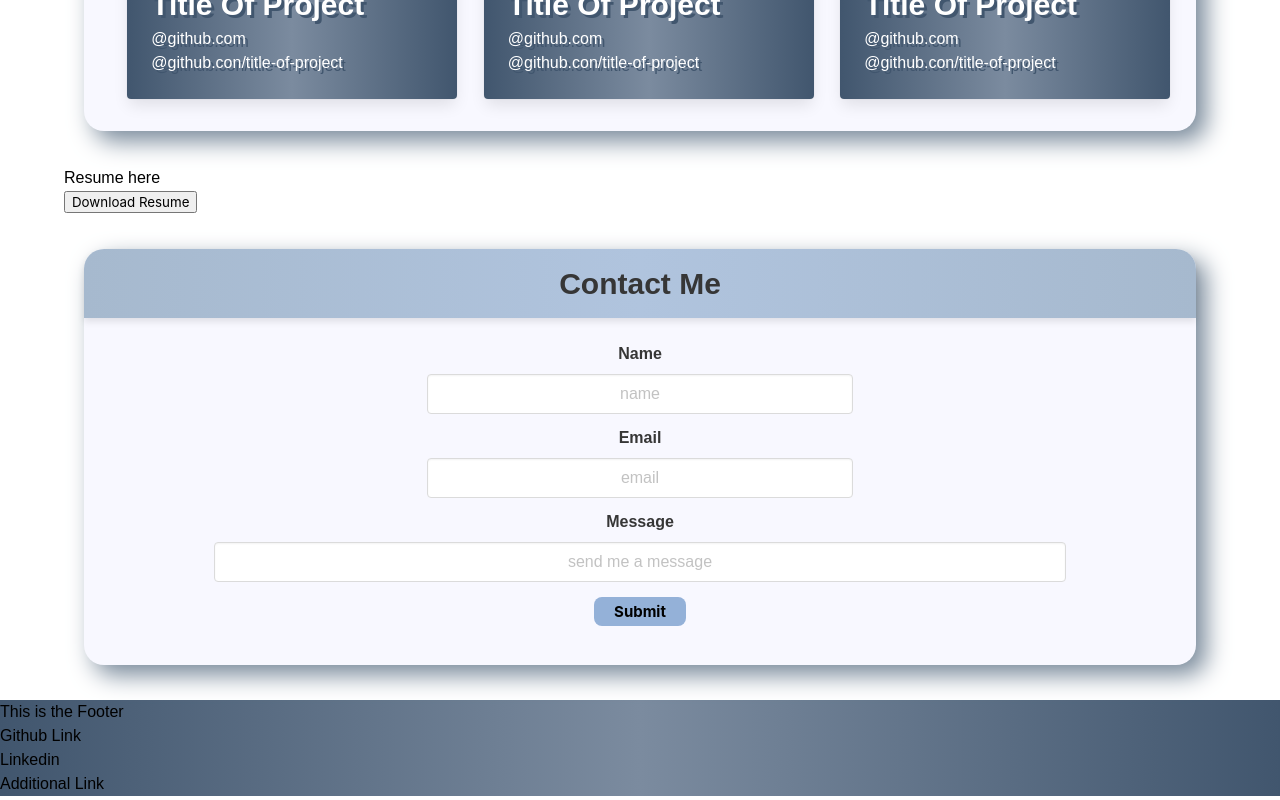
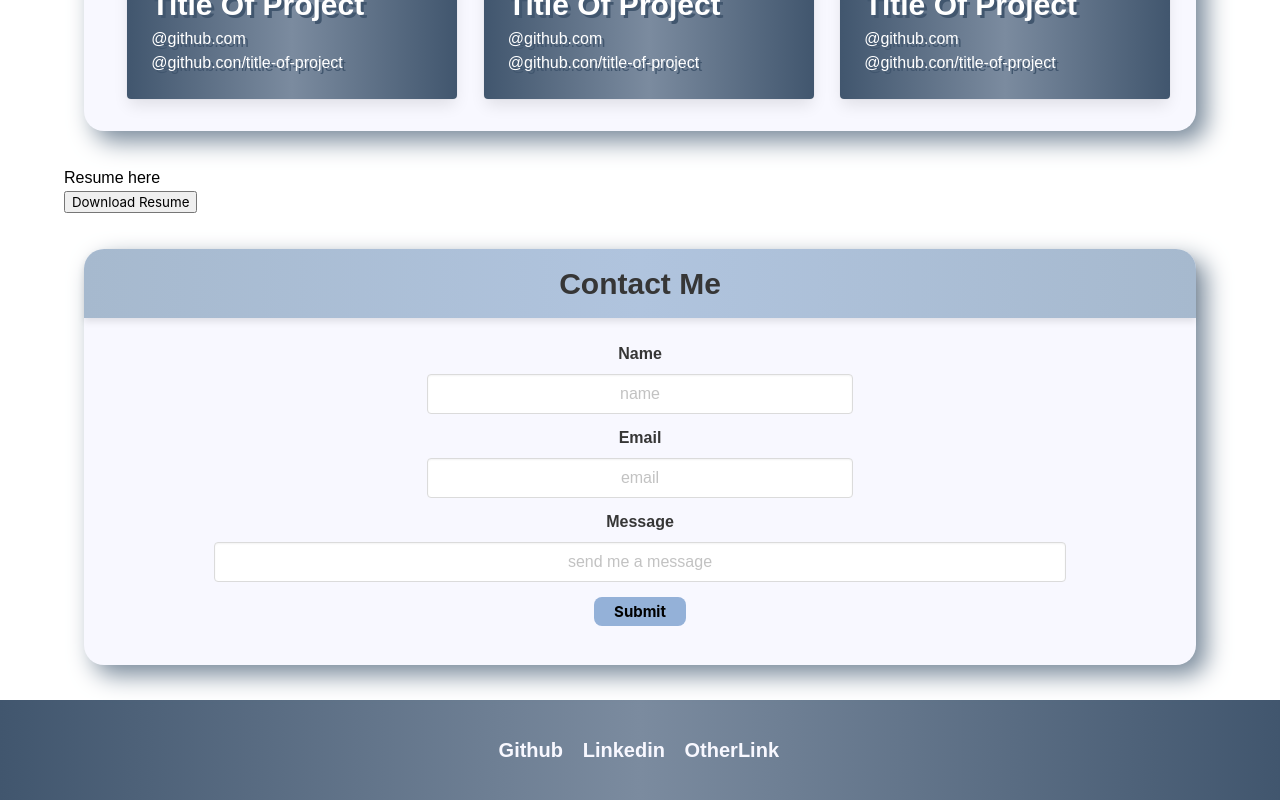
Before and after one commit to FROMERO63/ReactToMyPortfolio, a React (Vite) app: page / in a window 1280 px wide. Shown: the part 1507-2307 px from the top of the page. Built offline with nearby package versions, Linux system fonts and the light colour scheme.

Commit message:
added styling to the footer

```diff
--- a/src/components/Footer.jsx
+++ b/src/components/Footer.jsx
@@ -3,18 +3,19 @@ import { Link } from 'react-router-dom';
 export default function Footer() {
   return (
     <footer id="footerContainer">
-        <p>
-            This is the Footer
-        </p>
-        <p>
-            Github Link
-        </p>
-        <p>
-            Linkedin
-        </p>
-        <p>
-            Additional Link
-        </p>
+      <div id="footerLinks">
+        <div class="navbar-start">
+            <div class="footerLinks" id= "githubLink">
+                Github
+            </div>
+            <div class="footerLinks" id= "linkedinLink">
+                Linkedin
+            </div>
+            <div class="footerLinks" id= "otherLink">
+                OtherLink
+            </div>
+        </div>
+      </div>
     </footer>
   );
 }
--- a/src/index.css
+++ b/src/index.css
@@ -66,10 +66,6 @@
     cursor: pointer;
 }
 
-/* Footer section*/
-#footerContainer {
-    background:linear-gradient( to right, rgb(65, 86, 110), rgb(123, 139, 159),rgb(65, 86, 110));
-}
 
 /* About me section*/
 #aboutMeContainer{
@@ -217,3 +213,51 @@
 #cardBackground {
     background:linear-gradient( to right, rgb(65, 86, 110), rgb(123, 139, 159),rgb(65, 86, 110));
 }
+
+/* Footer section*/
+#footerContainer {
+    background:linear-gradient( to right, rgb(65, 86, 110), rgb(123, 139, 159),rgb(65, 86, 110));
+    height: fit-content;
+    padding: 25px 0;
+}
+
+#footerLinks {
+    margin: 0 37%;
+    padding: 10px 20px;
+}
+
+#githubLink {
+    font-size: 20px;
+    font-weight: bold;
+    color: ghostwhite;
+}
+
+#githubLink:hover {
+    cursor: pointer;
+}
+
+#linkedinLink {
+    font-size: 20px;
+    font-weight: bold;
+    padding-left: 5%;
+    color: ghostwhite;
+}
+
+#linkedinLink:hover {
+    cursor: pointer;
+}
+
+#otherLink {
+    font-size: 20px;
+    font-weight: bold;
+    padding-left: 5%;
+    color: ghostwhite;
+}
+
+#otherLink:hover {
+    cursor: pointer;
+}
+
+.footerLinks {
+    padding: 0 5px;
+}
```
